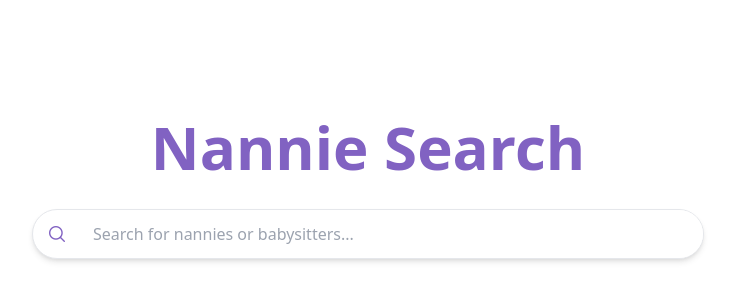
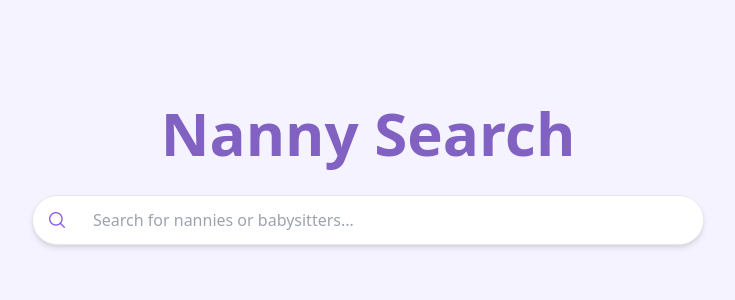
Before and after one commit to GioLillo/IR_project, a Vue app in the folder frontend/: page / in a window 1280 px wide. Shown: the part 100-400 px from the top of the page, without its empty margins (272-1007 px from the left). Built offline with nearby package versions, Linux system fonts and the light colour scheme.

Commit message:
modified App.vue

```diff
--- a/frontend/public/index.html
+++ b/frontend/public/index.html
@@ -5,7 +5,7 @@
     <meta http-equiv="X-UA-Compatible" content="IE=edge">
     <meta name="viewport" content="width=device-width,initial-scale=1.0">
     <link rel="icon" href="<%= BASE_URL %>favicon.ico">
-    <title>Nannie Search</title>
+    <title>Nanny Search</title>
   </head>
   <body>
     <noscript>
--- a/frontend/src/App.vue
+++ b/frontend/src/App.vue
@@ -1,12 +1,14 @@
 <template>
-  <div class=" min-h-screen p-8 flex flex-col justify-center -mt-28">
+  <div class="bg-violet-50 min-h-screen p-8 flex flex-col justify-center">
+    <div class="mb-72 mt-9">
       <header class="text-center mb-8">
-      <h1 class="text-6xl font-bold text-violet-icon">Nannie Search</h1>
+        <h1 class="text-6xl font-bold text-violet-icon">Nanny Search</h1>
       </header>
       <main>
         <SearchBar @search="performSearch" />
         <!--      <SearchResults :query="searchQuery" />-->
       </main>
+    </div>
   </div>
 </template>
 
@@ -23,5 +25,6 @@ export default {
 }
 </script>
 
-<style>
+<style scoped>
+
 </style>
--- a/frontend/src/components/SearchBar.vue
+++ b/frontend/src/components/SearchBar.vue
@@ -4,7 +4,7 @@
     <div class="flex w-full max-w-2xl border rounded-full shadow-md bg-white overflow-hidden focus-within:ring-2 focus-within:ring-violet-500">
       <!-- Search Icon -->
       <div class="flex items-center justify-center px-4">
-        <i class="pi pi-search text-lg text-violet-icon "></i>
+        <i class="pi pi-search text-lg text-violet-500 "></i>
       </div>
       <!-- Input Field -->
       <input
```
Lines whose indentation alone changed are shown as unchanged.
